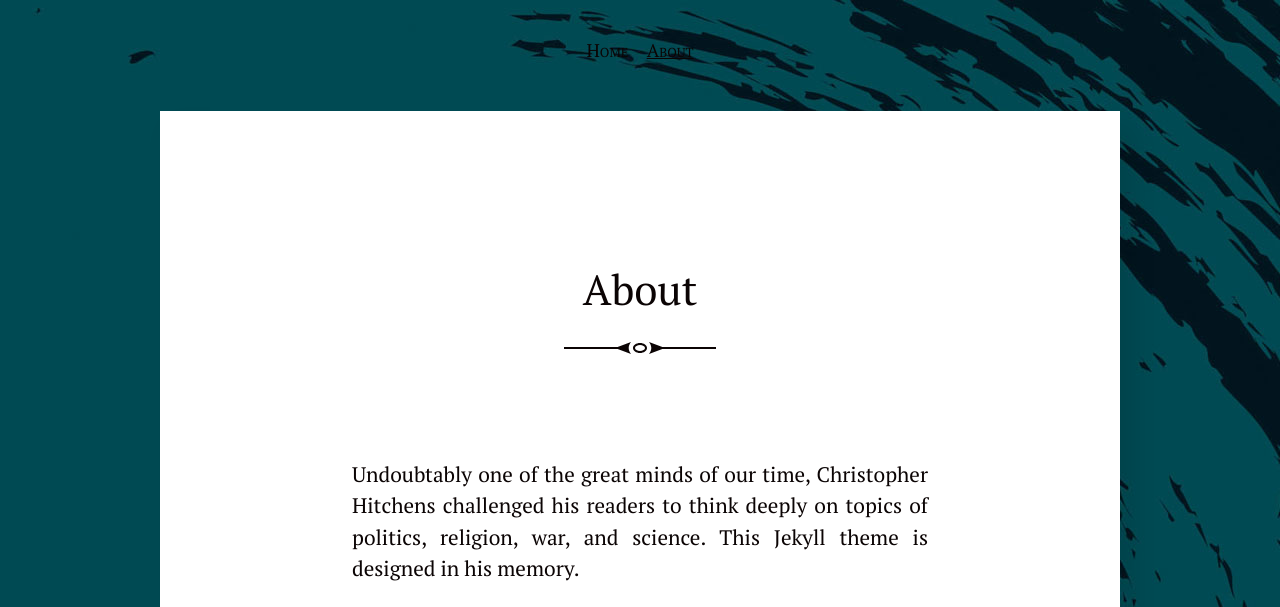
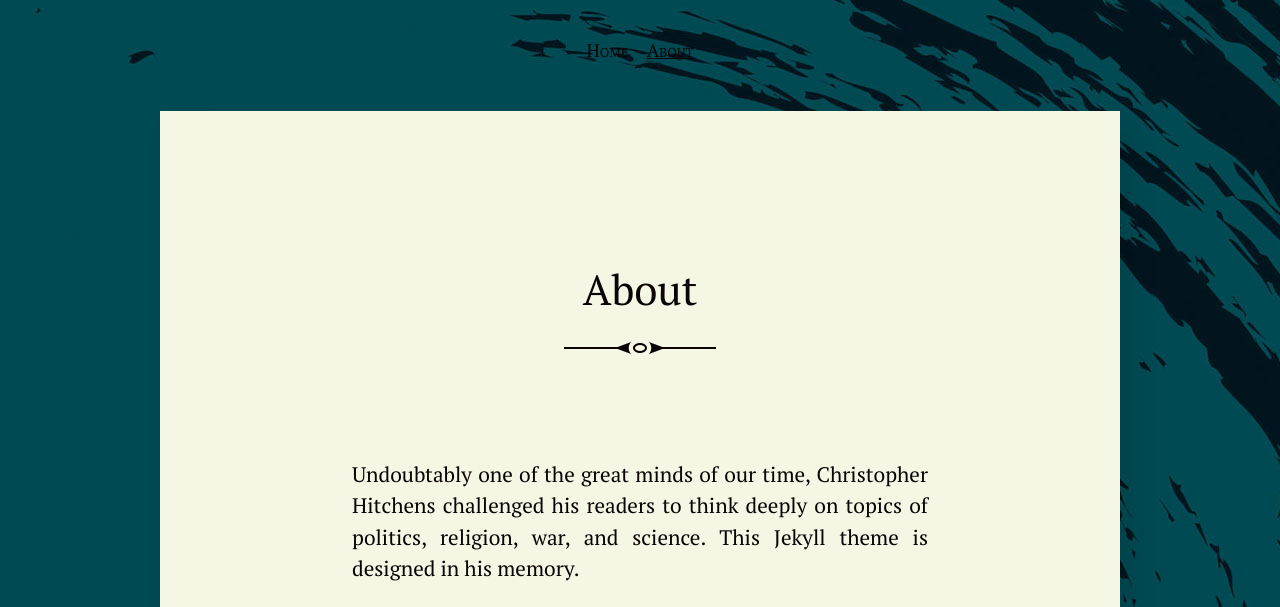
Before and after one commit to silvialohrmann/editorial, a Jekyll site: the page built from about.md, in a window 1280 px wide. Shown: the top 607 px of the page. Built offline with Jekyll 4.4.1, drawn with Linux system fonts in a browser that asks for light colours; grey boxes are pictures that could not be loaded.

Commit message:
Update _article.scss

```diff
--- a/_sass/_article.scss
+++ b/_sass/_article.scss
@@ -1,5 +1,5 @@
 .post {
-  background: white;
+  background: #f6f6e5;
   margin: 2em auto;
   max-width: 60rem;
   padding: 2em 0;
```
